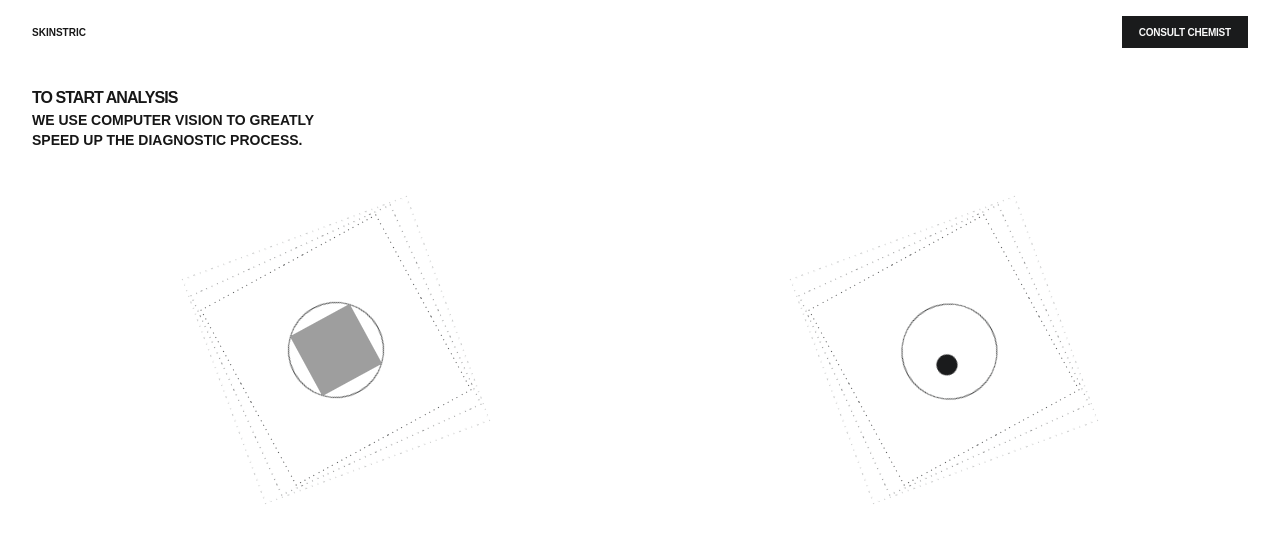
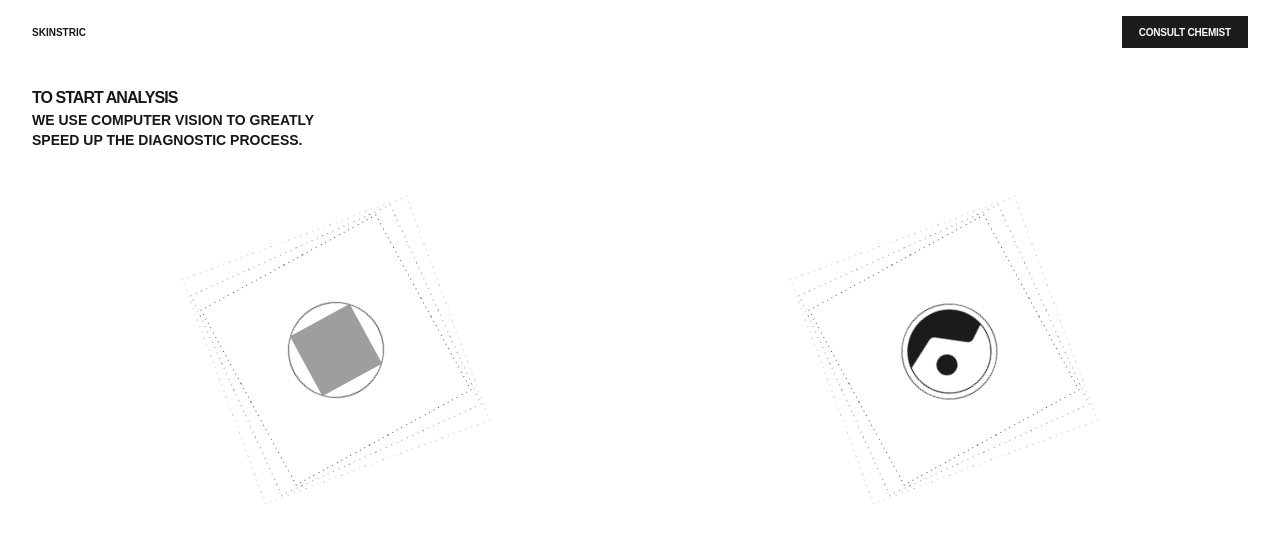
Before and after one commit to victor-alvescv/test-skinstric, a Next.js app: page /testing in a window 1280 px wide. Shown: the top 536 px of the page. Built offline with nearby package versions, Linux system fonts and the light colour scheme; grey boxes are pictures that could not be loaded.

Commit message:
Image on the right - update

```diff
--- a/app/(pages)/testing/page.js
+++ b/app/(pages)/testing/page.js
@@ -57,7 +57,7 @@ function Testing() {
                 id="fileInput"
               />
 
-<button className="access__button">
+              <button className="access__button">
                 <span className="dotted-square is-expanded is-animated">
                   <span className="absolute left-1/2 top-1/2 transform -translate-x-1/2 -translate-y-1/2 w-[112px] flex justify-center items-center">
                     <svg
@@ -85,7 +85,10 @@ function Testing() {
               </button>
 
               {/* Display Selected Image */}
-              <button className="access__button"  onClick={() => document.getElementById("fileInput").click()}>
+              <button
+                className="access__button"
+                onClick={() => document.getElementById("fileInput").click()}
+              >
                 <span className="dotted-square is-expanded is-animated">
                   <span className="absolute left-1/2 top-1/2 transform -translate-x-1/2 -translate-y-1/2 w-[112px]">
                     <svg
@@ -101,11 +104,17 @@ function Testing() {
                         r="57.786"
                         stroke="#1A1B1C"
                       ></circle>
-                      <circle cx="68" cy="68" r="51" ></circle>
+                      <circle cx="68" cy="68" r="51"></circle>
                       <path
-                                d="M78.321 68c7.042 0 12.75-5.708 12.75-12.75S85.363 42.5 78.321 42.5c-7.041 0-12.75 5.708-12.75 12.75S71.28 68 78.321 68Z"
-                                fill="#1A1B1C"
-                              ></path>
+                        d="M78.321 68c7.042 0 12.75-5.708 12.75-12.75S85.363 42.5 78.321 42.5c-7.041 0-12.75 5.708-12.75 12.75S71.28 68 78.321 68Z"
+                        fill="#1A1B1C"
+                      ></path>
+                      <path
+                        fill-rule="evenodd"
+                        clip-rule="evenodd"
+                        d="M17 68c0 3.96.451 7.815 1.306 11.516C23.526 102.136 43.794 119 68 119c26.867 0 48.882-20.776 50.856-47.138A51.96 51.96 0 0 0 119 68c0-28.166-22.834-51-51-51S17 39.834 17 68Zm18.337-.274L19.382 78.77A49.962 49.962 0 0 1 18.215 68c0-27.496 22.29-49.786 49.786-49.786 27.496 0 49.786 22.29 49.786 49.786 0 1.541-.07 3.066-.207 4.572l-34.634 19.24a7.286 7.286 0 0 1-7.91-.54l-31.18-23.385a7.286 7.286 0 0 0-8.518-.161Z"
+                        fill="#1A1B1C"
+                      ></path>
                     </svg>
                   </span>
                 </span>
```
